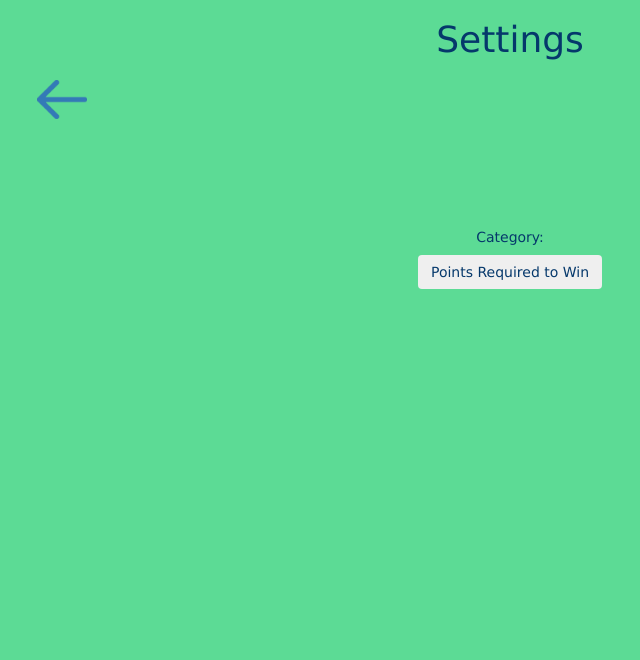
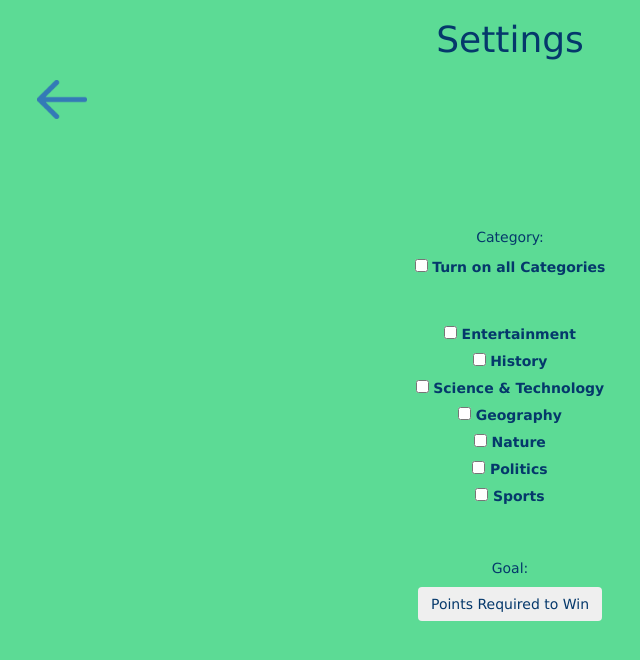
Before and after one commit to MaytheDirkzwager/WebIK_groep15, a Flask app: page /gamesettings in a window 1280 px wide. Shown: the top 660 px of the page, without its empty margins (130-770 px from the left). Run offline with Flask 2, Linux system fonts and the light colour scheme; some libraries are stand-ins or nearby versions.

Commit message:
Update gamesettings.html

```diff
--- a/templates/gamesettings.html
+++ b/templates/gamesettings.html
@@ -5,14 +5,14 @@
 
     <head>
         <title>Settings</title>
-        <link rel="stylesheet" href="https://maxcdn.bootstrapcdn.com/bootstrap/3.4.0/css/bootstrap.min.css">
+        <link href="https://maxcdn.bootstrapcdn.com/bootstrap/3.3.5/css/bootstrap.min.css" rel="stylesheet" />
+        <link href="https://cdnjs.cloudflare.com/ajax/libs/bootstrap-switch/3.3.2/css/bootstrap3/bootstrap-switch.min.css" rel="stylesheet" />
         <link href="{{ url_for('static', filename='styles.css') }}" rel="stylesheet"/>
 
-        <!-- jQuery library -->
-        <script src="https://ajax.googleapis.com/ajax/libs/jquery/3.3.1/jquery.min.js"></script>
-
-        <!-- Latest compiled JavaScript -->
-        <script src="https://maxcdn.bootstrapcdn.com/bootstrap/3.4.0/js/bootstrap.min.js"></script>
+        <script src="https://ajax.googleapis.com/ajax/libs/jquery/1.11.1/jquery.min.js"></script>
+        <script src="https://maxcdn.bootstrapcdn.com/bootstrap/3.3.5/js/bootstrap.min.js"></script>
+        <script src="https://cdnjs.cloudflare.com/ajax/libs/bootstrap-switch/3.3.2/js/bootstrap-switch.min.js"></script>
+        <script>$("[name='my-checkbox']").bootstrapSwitch();</script>
 
     </head>
     <body>
@@ -22,6 +22,41 @@
 
         <div class="text">
             <h5>Category: </h5>
+        <div class="custom-control custom-switch">
+          <input type="checkbox" class="custom-control-input" id="customSwitch1">
+          <label class="custom-control-label" for="customSwitch1">Turn on all Categories</label>
+        </div>
+        <br></br>
+        <div class="custom-control custom-checkbox">
+          <input type="checkbox" class="custom-control-input" id="customCheck1">
+          <label class="custom-control-label" for="customCheck1">Entertainment</label>
+        </div>
+        <div class="custom-control custom-checkbox">
+          <input type="checkbox" class="custom-control-input" id="customCheck1">
+          <label class="custom-control-label" for="customCheck1">History</label>
+        </div>
+        <div class="custom-control custom-checkbox">
+          <input type="checkbox" class="custom-control-input" id="customCheck1">
+          <label class="custom-control-label" for="customCheck1">Science & Technology</label>
+        </div>
+        <div class="custom-control custom-checkbox">
+          <input type="checkbox" class="custom-control-input" id="customCheck1">
+          <label class="custom-control-label" for="customCheck1">Geography</label>
+        </div>
+        <div class="custom-control custom-checkbox">
+          <input type="checkbox" class="custom-control-input" id="customCheck1">
+          <label class="custom-control-label" for="customCheck1">Nature</label>
+        </div>
+        <div class="custom-control custom-checkbox">
+          <input type="checkbox" class="custom-control-input" id="customCheck1">
+          <label class="custom-control-label" for="customCheck1">Politics</label>
+        </div>
+        <div class="custom-control custom-checkbox">
+          <input type="checkbox" class="custom-control-input" id="customCheck1">
+          <label class="custom-control-label" for="customCheck1">Sports</label>
+        </div>
+        <br></br>
+        <h5>Goal: </h5>
             <div class="dropdown">
               <button class="btn btn-secondary dropdown-toggle" type="button" id="dropdownMenuButton" data-toggle="dropdown" aria-haspopup="true" aria-expanded="false">
                 Points Required to Win
```
